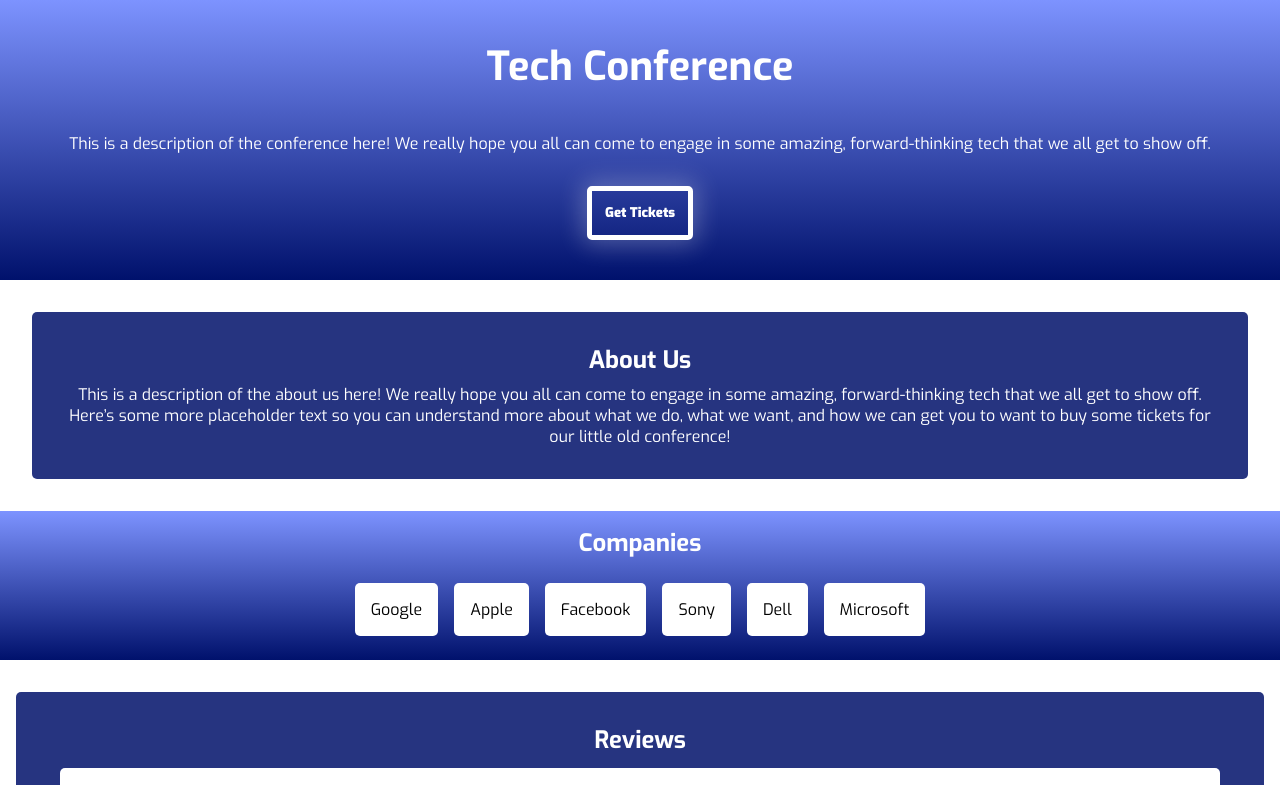
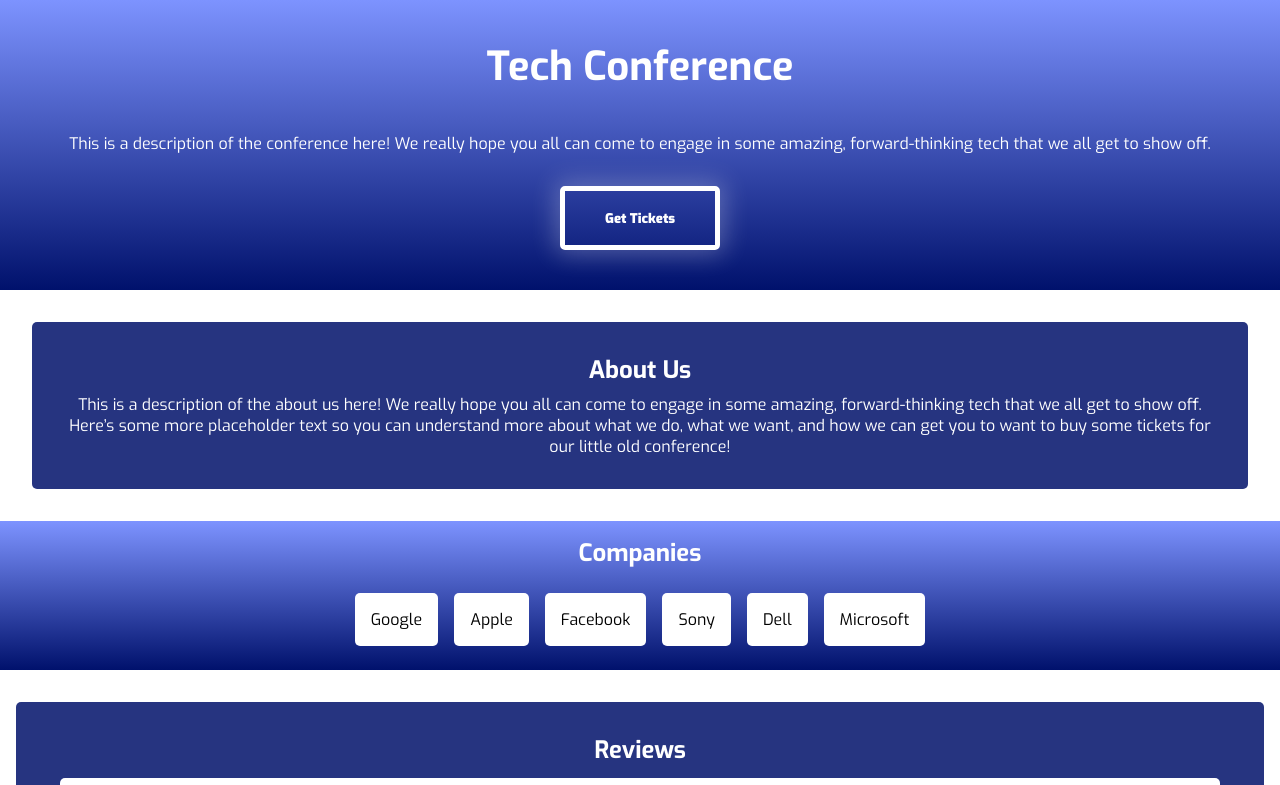
Before and after one commit to czcarrizales/tech-conference, a React (Vite) app: page / in a window 1280 px wide. Shown: the top 785 px of the page. Built offline with nearby package versions, Linux system fonts and the light colour scheme.

Commit message:
increase button size for hero container

```diff
--- a/src/App.css
+++ b/src/App.css
@@ -24,7 +24,7 @@
   background-color: transparent;
   align-self: center;
   color: white;
-  padding: 1em;
+  padding: 1.4em 3em;
   margin-top: 32px;
   font-weight: 900;
   margin-bottom: 40px;
```
